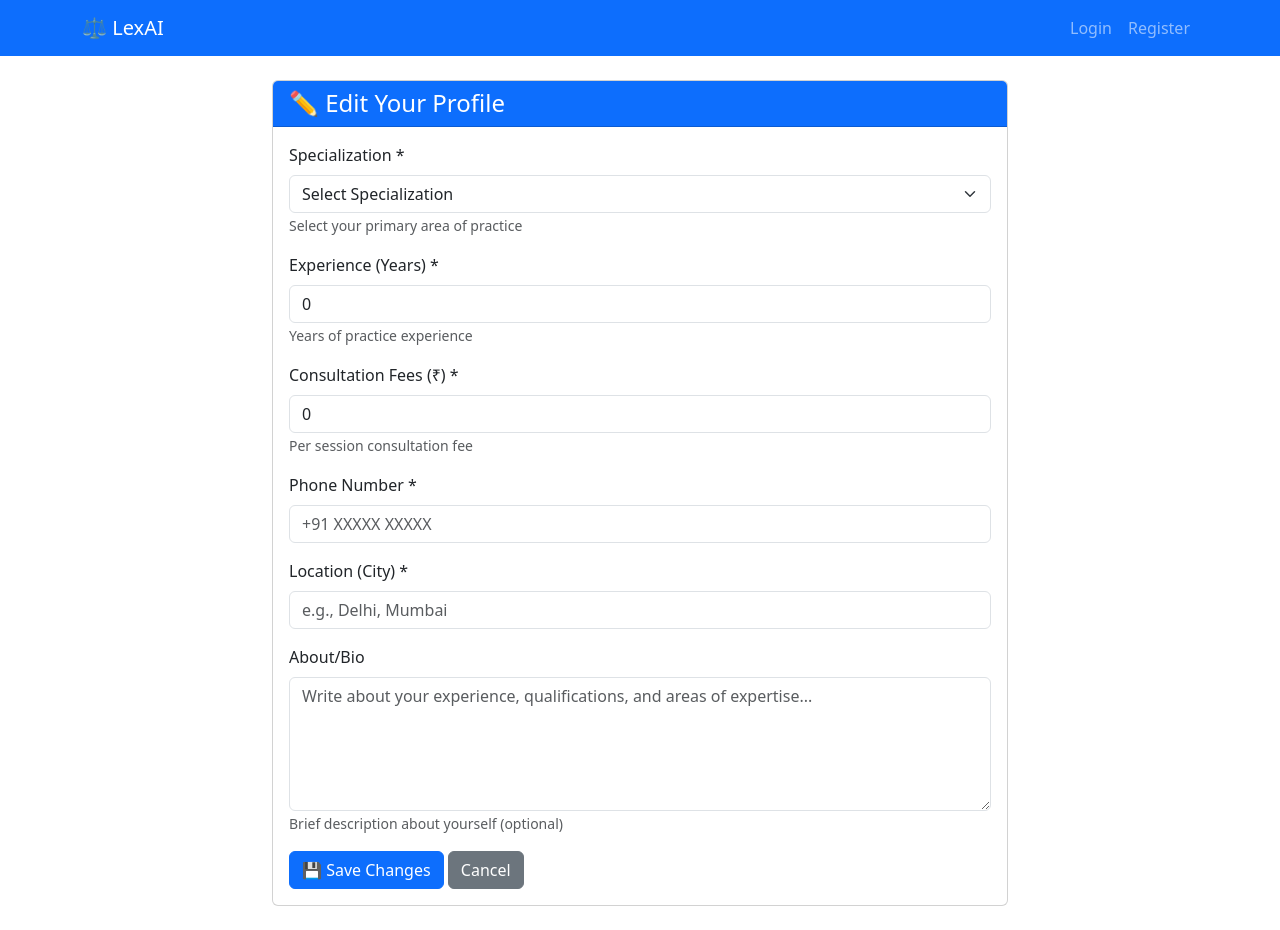
After one commit to apoorvaagrawal900-afk/AI-Powered-Legal-Assistance-Lawyer-Appointment, a Flask app: template templates/lawyer/edit_profile.html in a window 1280 px wide. The commit adds this page. Run offline with Flask 3, Linux system fonts and the light colour scheme; the template is opened without the code that fills it, so the values that code supplies are empty.

Commit message:
Added edit_profile feature in lawyer dashboard

```diff
--- a/app.py
+++ b/app.py
@@ -89,7 +89,16 @@ def register():
             client = Client(user_id=user.id, name=name, phone=phone, location=location)
             db.session.add(client)
         elif role == 'lawyer':
-            lawyer = Lawyer(user_id=user.id, name=name, location=location)
+            lawyer = Lawyer(
+            user_id=user.id,
+            name=name,
+            location=location,
+            phone=phone,
+            specialization='Not specified',  # Default value
+            experience_years=0,  # Default value
+            fees=0.0,  # Default value
+            bio='Profile not updated yet'  # Default value
+            )
             db.session.add(lawyer)
 
         db.session.commit()
@@ -106,17 +115,51 @@ def logout():
     flash('Logged out successfully.', 'info')
     return redirect(url_for('index'))
 
+@app.route('/admin/dashboard')
+@login_required
+@role_required('admin')
+def admin_dashboard():
+    total_users = User.query.count()
+    total_clients = Client.query.count()
+    total_lawyers = Lawyer.query.count()
+    return render_template('admin/dashboard.html',
+                         total_users=total_users,
+                         total_clients=total_clients,
+                         total_lawyers=total_lawyers)
+
 @app.route('/client/dashboard')
 @login_required
 @role_required('client')
 def client_dashboard():
-    return render_template('client/dashboard.html')
+    client = Client.query.filter_by(user_id=current_user.id).first()
+    return render_template('client/dashboard.html', client=client)
 
 @app.route('/lawyer/dashboard')
 @login_required
 @role_required('lawyer')
 def lawyer_dashboard():
-    return render_template('lawyer/dashboard.html')
+    lawyer = Lawyer.query.filter_by(user_id=current_user.id).first()
+    return render_template('lawyer/dashboard.html', lawyer=lawyer)
+
+@app.route('/lawyer/profile/edit', methods=['GET', 'POST'])
+@login_required
+@role_required('lawyer')
+def edit_profile():
+    lawyer = Lawyer.query.filter_by(user_id=current_user.id).first()
+
+    if request.method == 'POST':
+        lawyer.specialization = request.form.get('specialization')
+        lawyer.experience_years = int(request.form.get('experience_years'))
+        lawyer.fees = float(request.form.get('fees'))
+        lawyer.phone = request.form.get('phone')
+        lawyer.location = request.form.get('location')
+        lawyer.bio = request.form.get('bio')
+
+        db.session.commit()
+        flash('Profile updated successfully!', 'success')
+        return redirect(url_for('lawyer_dashboard'))
+
+    return render_template('lawyer/edit_profile.html', lawyer=lawyer)
 
 @app.route('/admin/dashboard')
 @login_required
--- a/templates/client/dashboard.html
+++ b/templates/client/dashboard.html
@@ -29,7 +29,7 @@
                 <div class="card-body">
                     <h5>⚖️ Find Lawyers</h5>
                     <p class="display-6">-</p>
-                    <a href="#" class="btn btn-primary">Search</a>
+                    <a href="{{ url_for('search_lawyers') }}" class="btn btn-primary">Search Lawyers</a>
                 </div>
             </div>
         </div>
--- /dev/null
+++ b/templates/lawyer/edit_profile.html
@@ -0,0 +1,72 @@
+{% extends "base.html" %}
+
+{% block title %}Edit Profile{% endblock %}
+
+{% block content %}
+<div class="row justify-content-center">
+    <div class="col-md-8">
+        <div class="card">
+            <div class="card-header bg-primary text-white">
+                <h4 class="mb-0">✏️ Edit Your Profile</h4>
+            </div>
+            <div class="card-body">
+                <form method="POST">
+                    <!-- Specialization -->
+                    <div class="mb-3">
+                        <label class="form-label">Specialization *</label>
+                        <select name="specialization" class="form-select" required>
+                            <option value="">Select Specialization</option>
+                            <option value="Property" {{ 'selected' if lawyer.specialization == 'Property' }}>Property Law</option>
+                            <option value="Employment" {{ 'selected' if lawyer.specialization == 'Employment' }}>Employment Law</option>
+                            <option value="Family" {{ 'selected' if lawyer.specialization == 'Family' }}>Family Law</option>
+                            <option value="Criminal" {{ 'selected' if lawyer.specialization == 'Criminal' }}>Criminal Law</option>
+                            <option value="Consumer" {{ 'selected' if lawyer.specialization == 'Consumer' }}>Consumer Law</option>
+                            <option value="Corporate" {{ 'selected' if lawyer.specialization == 'Corporate' }}>Corporate Law</option>
+                        </select>
+                        <small class="text-muted">Select your primary area of practice</small>
+                    </div>
+
+                    <!-- Experience -->
+                    <div class="mb-3">
+                        <label class="form-label">Experience (Years) *</label>
+                        <input type="number" name="experience_years" class="form-control" value="{{ lawyer.experience_years or 0 }}" min="0" max="50" required>
+                        <small class="text-muted">Years of practice experience</small>
+                    </div>
+
+                    <!-- Fees -->
+                    <div class="mb-3">
+                        <label class="form-label">Consultation Fees (₹) *</label>
+                        <input type="number" name="fees" class="form-control" value="{{ lawyer.fees or 0 }}" min="0" step="100" required>
+                        <small class="text-muted">Per session consultation fee</small>
+                    </div>
+
+                    <!-- Phone -->
+                    <div class="mb-3">
+                        <label class="form-label">Phone Number *</label>
+                        <input type="tel" name="phone" class="form-control" value="{{ lawyer.phone }}" placeholder="+91 XXXXX XXXXX" required>
+                    </div>
+
+                    <!-- Location -->
+                    <div class="mb-3">
+                        <label class="form-label">Location (City) *</label>
+                        <input type="text" name="location" class="form-control" value="{{ lawyer.location }}" placeholder="e.g., Delhi, Mumbai" required>
+                    </div>
+
+                    <!-- Bio -->
+                    <div class="mb-3">
+                        <label class="form-label">About/Bio</label>
+                        <textarea name="bio" class="form-control" rows="5" placeholder="Write about your experience, qualifications, and areas of expertise...">{{ lawyer.bio }}</textarea>
+                        <small class="text-muted">Brief description about yourself (optional)</small>
+                    </div>
+
+                    <!-- Buttons -->
+                    <div class="d-grid gap-2 d-md-block">
+                        <button type="submit" class="btn btn-primary">💾 Save Changes</button>
+                        <a href="{{ url_for('lawyer_dashboard') }}" class="btn btn-secondary">Cancel</a>
+                    </div>
+                </form>
+            </div>
+        </div>
+    </div>
+</div>
+{% endblock %}
```
Also changed, not shown: models.py (+13 -2 lines), templates/lawyer/dashboard.html (+17 -6 lines).
